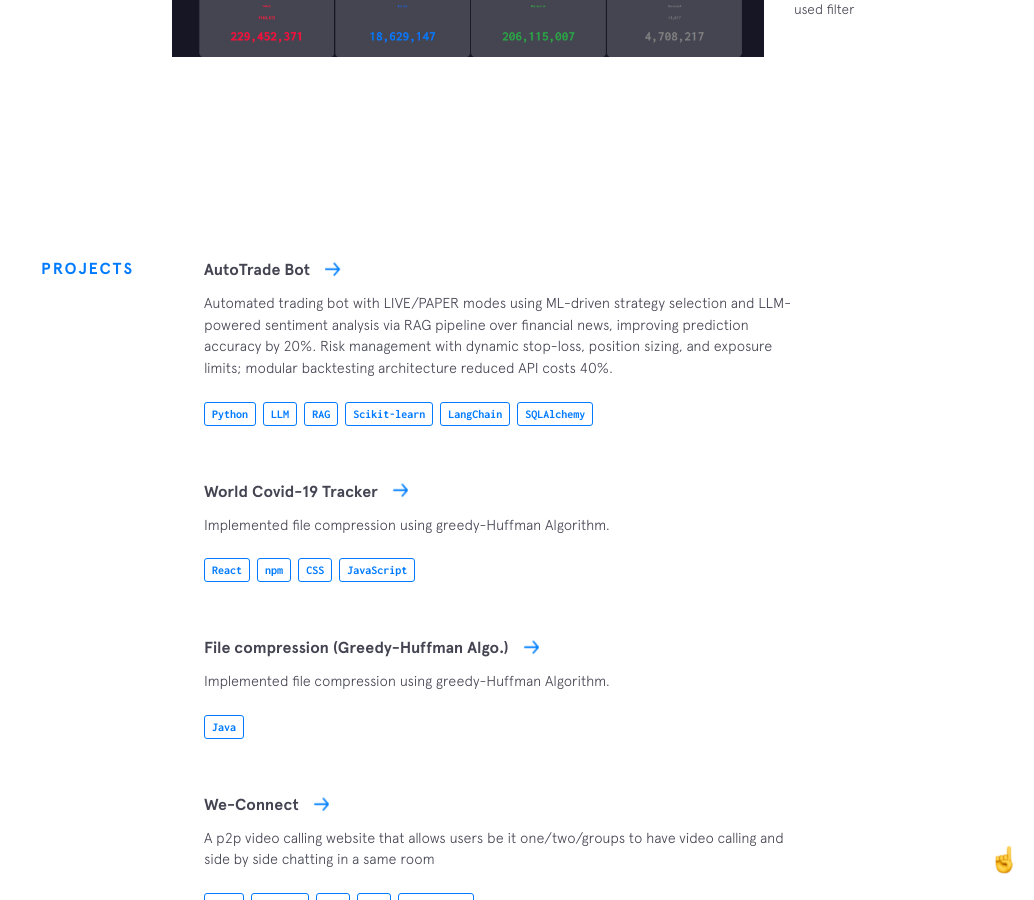
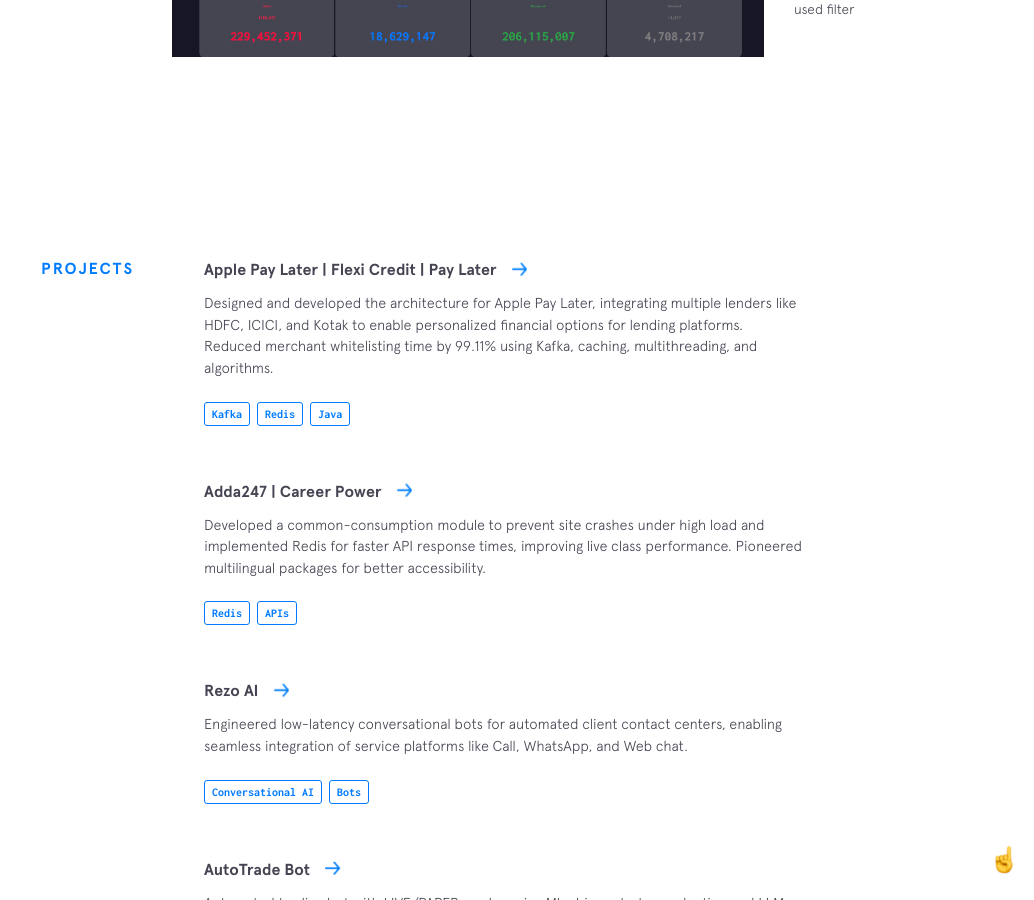
Before and after one commit to mohitkum4r/mohitkum4r.github.io, a Jekyll site: the page built from index.html, in a window 1280 px wide and 900 px high, scrolled down 4234 px. Shown: the whole window, without its empty margins (246-1280 px from the left). Built offline with Jekyll 4.4.1, drawn with Linux system fonts in a browser that asks for light colours; nearby versions of some CDN libraries.

Commit message:
Add projects

```diff
--- a/_data/other-projects.yml
+++ b/_data/other-projects.yml
@@ -1,3 +1,25 @@
+- name: Apple Pay Later | Flexi Credit | Pay Later
+  url: https://credit.pinelabs.com/
+  description: Designed and developed the architecture for Apple Pay Later, integrating multiple lenders like HDFC, ICICI, and Kotak to enable personalized financial options for lending platforms. Reduced merchant whitelisting time by 99.11% using Kafka, caching, multithreading, and algorithms.
+  used:
+    - thing: Kafka
+    - thing: Redis
+    - thing: Java
+
+- name: Adda247 | Career Power
+  url: https://www.adda247.com/
+  description: Developed a common-consumption module to prevent site crashes under high load and implemented Redis for faster API response times, improving live class performance. Pioneered multilingual packages for better accessibility.
+  used:
+    - thing: Redis
+    - thing: APIs
+
+- name: Rezo AI
+  url: https://www.rezo.ai/
+  description: Engineered low-latency conversational bots for automated client contact centers, enabling seamless integration of service platforms like Call, WhatsApp, and Web chat.
+  used:
+    - thing: Conversational AI
+    - thing: Bots
+
 - name: AutoTrade Bot
   url: https://github.com/mohitkum4r/AutoTrade-Bot
   code: https://github.com/mohitkum4r/AutoTrade-Bot
```
